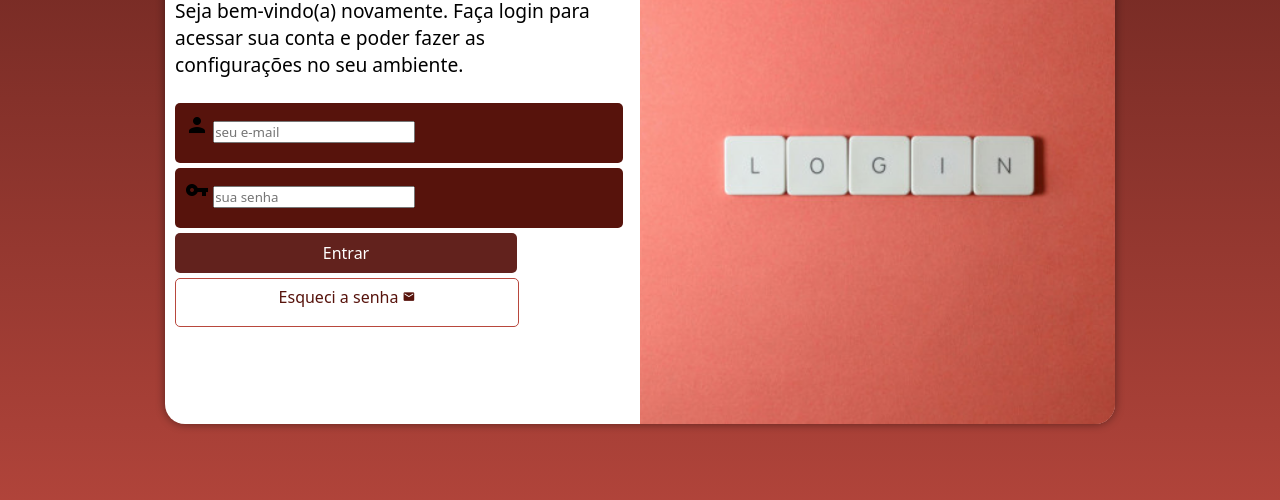
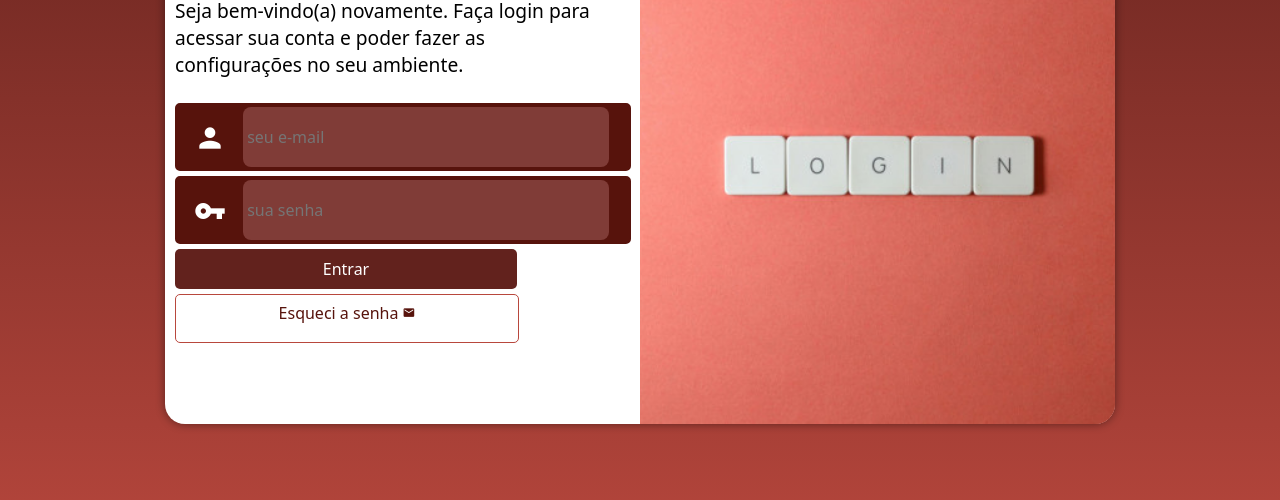
Before and after one commit to joaobaferreiraf/Projeto-Login, a plain HTML site: page index.html in a window 1280 px wide. Shown: the part 226-726 px from the top of the page. Drawn offline with Linux system fonts and the light colour scheme.

Commit message:
findado projeto login

```diff
--- a/estilos/style.css
+++ b/estilos/style.css
@@ -70,6 +70,7 @@ div#formulario > p {
 
 form > div.campo {
     background-color: #57130c;
+    border: 4px solid #57130c;
     display: block;
     width: 100%;
     height: 40px;
@@ -79,6 +80,28 @@ form > div.campo {
 
 div.campo > label {
     display: none;
+}
+
+div.campo > i {
+    color: white;
+    font-size: 2em;
+    width: 40px;
+    padding: 5px;
+}
+
+div.campo > input {
+    background-color: #803c37;
+    font-size: 1em;
+    width: calc(100% - 70px);
+    transform: translateY(-11px);
+    height: 52px;
+    border: 0px;
+    border-radius: 8px;
+    padding: 4px;
+}
+
+div.campo >input:focus-within {
+    background-color: white;
 }
 
 div.campo {
```
